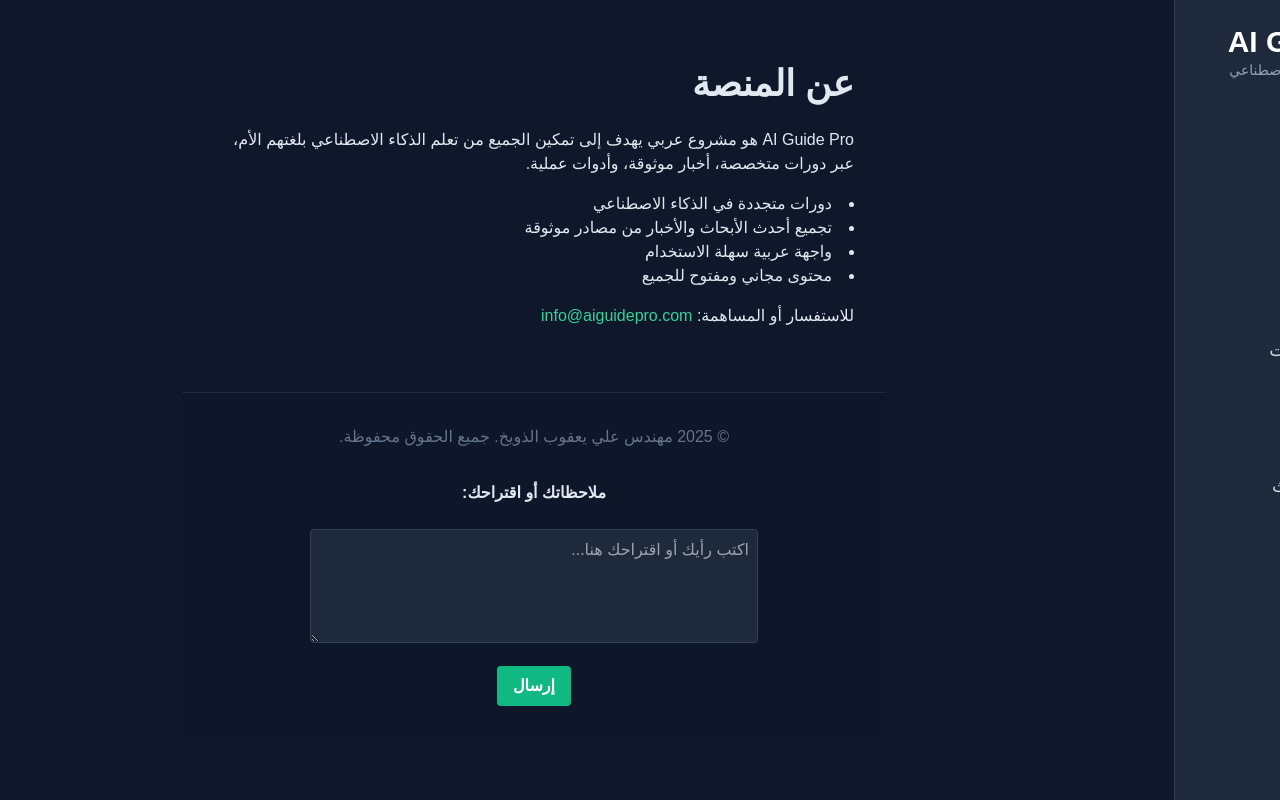
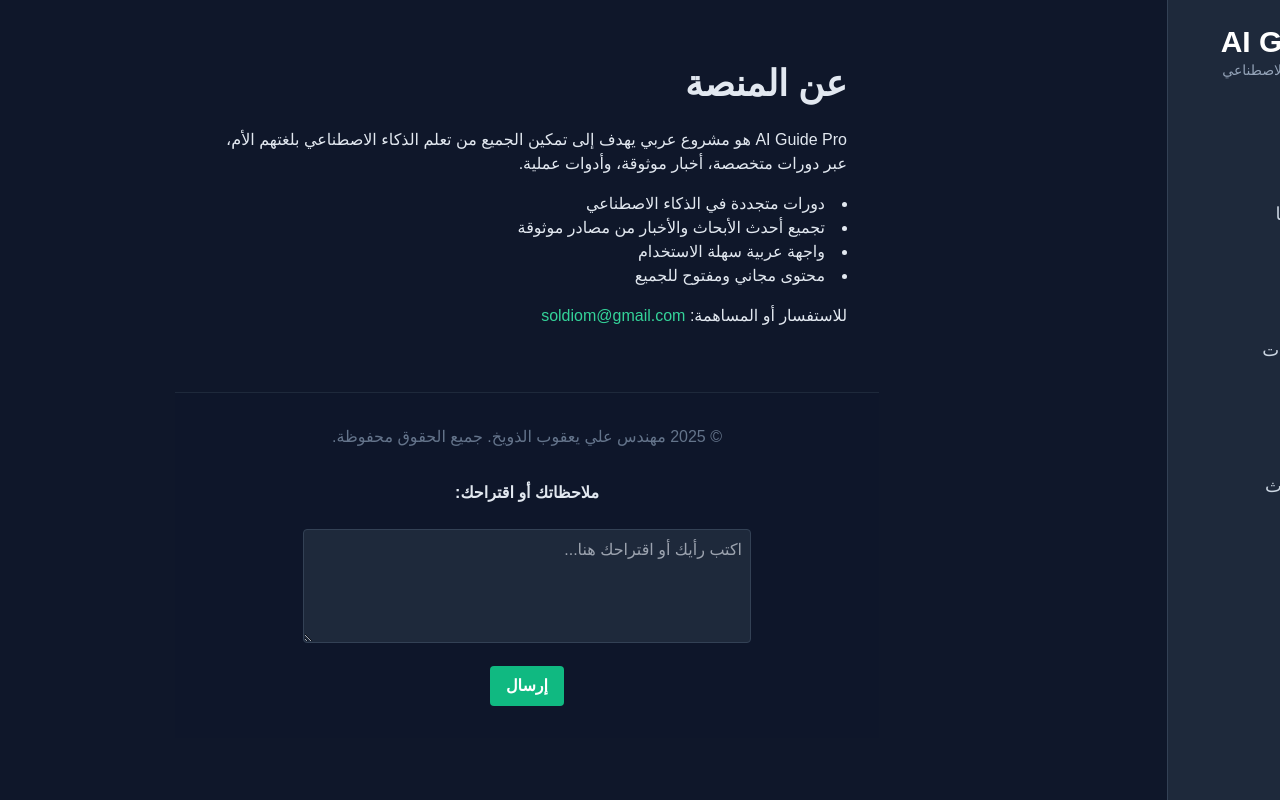
Before and after one commit to Soldiom/aiguidepro, a React (Vite) app: page /about in a window 1280 px wide. Built offline with nearby package versions, Linux system fonts and the light colour scheme; no server answers.

Commit message:
chore: update contact email and CSP

```diff
--- a/components/About.tsx
+++ b/components/About.tsx
@@ -10,7 +10,7 @@
       <li>واجهة عربية سهلة الاستخدام</li>
       <li>محتوى مجاني ومفتوح للجميع</li>
     </ul>
-    <p>للاستفسار أو المساهمة: <a href="mailto:info@aiguidepro.com" className="text-emerald-400 hover:underline">info@aiguidepro.com</a></p>
+  <p>للاستفسار أو المساهمة: <a href="mailto:soldiom@gmail.com" className="text-emerald-400 hover:underline">soldiom@gmail.com</a></p>
   </div>
 );
 
--- a/index.html
+++ b/index.html
@@ -1,7 +1,7 @@
 <!DOCTYPE html>
 <html lang="ar" dir="rtl">
   <head>
-    <meta http-equiv="Content-Security-Policy" content="default-src 'self'; img-src 'self' data:; script-src 'self' https://cdn.tailwindcss.com https://plausible.io; style-src 'self' 'unsafe-inline' https://fonts.googleapis.com; font-src 'self' https://fonts.gstatic.com; connect-src 'self';" />
+  <meta http-equiv="Content-Security-Policy" content="default-src 'self'; img-src 'self' data:; script-src 'self' 'unsafe-inline' https://cdn.tailwindcss.com https://plausible.io; style-src 'self' 'unsafe-inline' https://fonts.googleapis.com; font-src 'self' data: https://fonts.gstatic.com; connect-src 'self' https://plausible.io https://export.arxiv.org https://arxiv.org https://ai.googleblog.com https://openai.com https://thegradient.pub https://blogs.nvidia.com https://deepmind.google https://huggingface.co https://meta.com https://pytorch.org https://paperswithcode.com https://semanticscholar.org https://nature.com https://science.org https://acm.org https://ieee.org;" />
     <meta charset="UTF-8" />
     <link rel="icon" type="image/svg+xml" href="/vite.svg" />
     <link rel="manifest" href="/manifest.json" />
```
Also changed, not shown: 2 other files (tests, documents, lock files or other folders).
